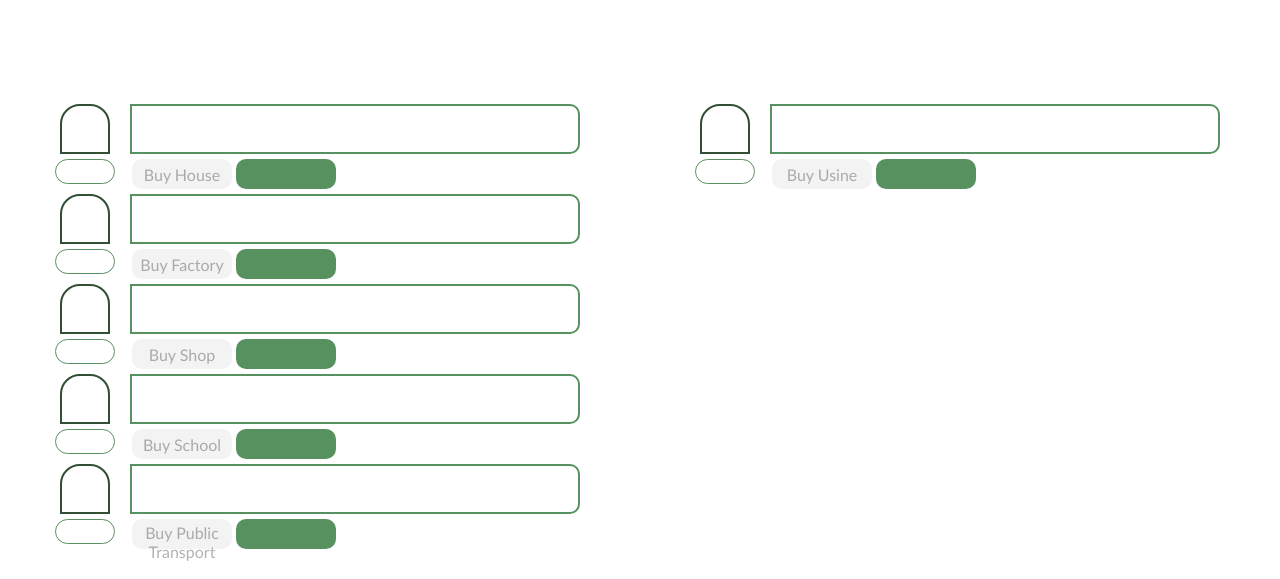
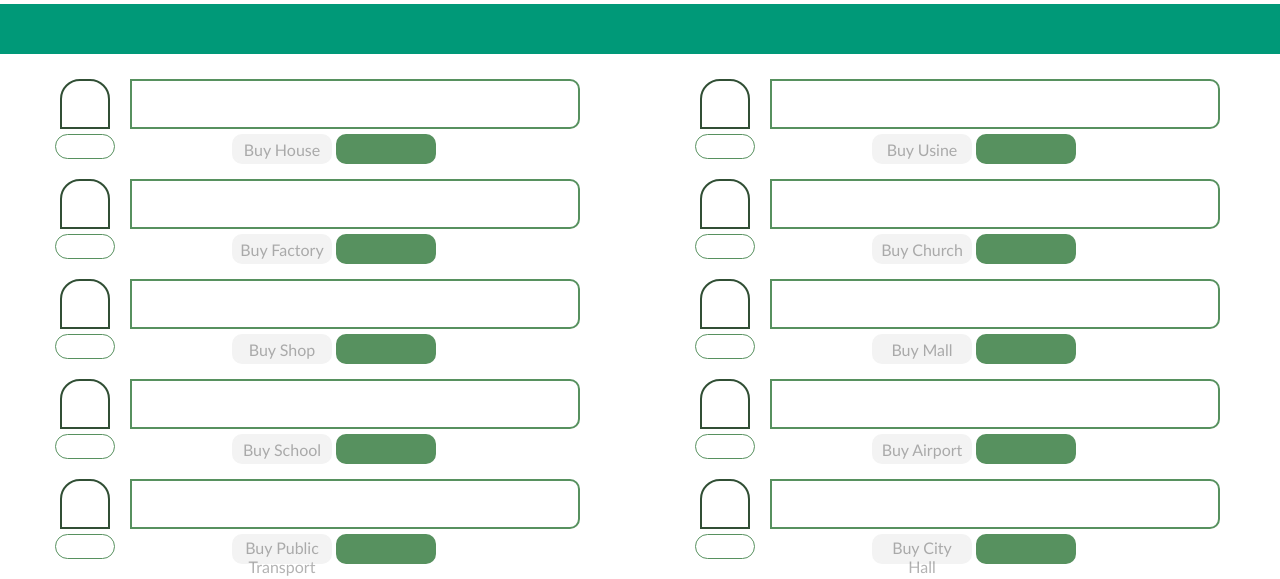
Before and after one commit to LucasGobatto/pocket-city, a website built with webpack: page src/components/app.html in a window 1280 px wide. Shown: the part 2620-3199 px from the top of the page. Built offline with nearby package versions, Linux system fonts and the light colour scheme; what typedi would draw is missing.

Commit message:
feat: create new buildings and fix css

```diff
--- a/src/components/app.html
+++ b/src/components/app.html
@@ -10,8 +10,8 @@
     <main class="display-wrapper">
       <h1>POCKET CITY</h1>
       <div class="wallet-money">$ 0.00</div>
-      <div class="population">Population: 0</div>
     </main>
+    <div class="separator"></div>
 
     <div class="purchase-wrapper">
       <div class="building-container">
@@ -108,6 +108,7 @@
             <p class="price-label" id="public-transport-price"></p>
           </div>
           <div class="button-container">
+            <div class="profite-label" id="public-transport-profite"></div>
             <button class="pucharse-button" id="public-transport-button" name="disable">Buy Public Transport</button>
             <button class="mutiplier-button" id="public-transport"></button>
           </div>
@@ -127,57 +128,91 @@
             <p class="price-label" id="usine-price"></p>
           </div>
           <div class="button-container">
+            <div class="profite-label" id="usine-profite"></div>
             <button class="pucharse-button" id="usine-button" name="disable">Buy Usine</button>
             <button class="mutiplier-button" id="usine" id="usine"></button>
           </div>
         </div>
       </div>
-    </div>
-    <div class="div" style="display: none">
-      <div class="purchase-button-container">
-        <div class="purchase-icon" id="usine"></div>
-        <button class="purchase-button" id="usine-button" name="disable">Buy Usine</button>
-        <div class="slider-wrapper" id="usine-slider">
-          <p class="purchase-price" id="usine-price"></p>
-          <div class="slider" id="usine-slider"></div>
+      <div class="building-container">
+        <div class="building-icon-wrapper">
+          <div class="building-icon" id="church"></div>
+          <div class="progress-bar-wrapper">
+            <div class="animated-progress-bar" id="church"></div>
+            <p class="building-amount" id="church"></p>
+          </div>
         </div>
-        <div class="profite-label" id="usine-profite"></div>
+        <div class="slider-wrapper">
+          <div class="slider">
+            <div class="animated-slider" id="church-slider"></div>
+            <p class="price-label" id="church-price"></p>
+          </div>
+          <div class="button-container">
+            <div class="profite-label" id="church-profite"></div>
+            <button class="pucharse-button" id="church-button" name="disable">Buy Church</button>
+            <button class="mutiplier-button" id="church" id="church"></button>
+          </div>
+        </div>
       </div>
-      <div class="purchase-button-container">
-        <div class="purchase-icon" id="church"></div>
-        <button class="purchase-button" id="church-button" name="disable">Buy Church</button>
-        <div class="slider-wrapper" id="church-slider">
-          <p class="purchase-price" id="church-price"></p>
-          <div class="slider" id="church-slider"></div>
+      <div class="building-container">
+        <div class="building-icon-wrapper">
+          <div class="building-icon" id="mall"></div>
+          <div class="progress-bar-wrapper">
+            <div class="animated-progress-bar" id="mall"></div>
+            <p class="building-amount" id="mall"></p>
+          </div>
         </div>
-        <div class="profite-label" id="church-profite"></div>
+        <div class="slider-wrapper">
+          <div class="slider">
+            <div class="animated-slider" id="mall-slider"></div>
+            <p class="price-label" id="mall-price"></p>
+          </div>
+          <div class="button-container">
+            <div class="profite-label" id="mall-profite"></div>
+            <button class="pucharse-button" id="mall-button" name="disable">Buy Mall</button>
+            <button class="mutiplier-button" id="mall" id="mall"></button>
+          </div>
+        </div>
       </div>
-      <div class="purchase-button-container">
-        <div class="purchase-icon" id="mall"></div>
-        <button class="purchase-button" id="mall-button" name="disable">Buy Mall</button>
-        <div class="slider-wrapper" id="mall-slider">
-          <p class="purchase-price" id="mall-price"></p>
-          <div class="slider" id="mall-slider"></div>
+      <div class="building-container">
+        <div class="building-icon-wrapper">
+          <div class="building-icon" id="airport"></div>
+          <div class="progress-bar-wrapper">
+            <div class="animated-progress-bar" id="airport"></div>
+            <p class="building-amount" id="airport"></p>
+          </div>
         </div>
-        <div class="profite-label" id="mall-profite"></div>
+        <div class="slider-wrapper">
+          <div class="slider">
+            <div class="animated-slider" id="airport-slider"></div>
+            <p class="price-label" id="airport-price"></p>
+          </div>
+          <div class="button-container">
+            <div class="profite-label" id="airport-profite"></div>
+            <button class="pucharse-button" id="airport-button" name="disable">Buy Airport</button>
+            <button class="mutiplier-button" id="airport" id="airport"></button>
+          </div>
+        </div>
       </div>
-      <div class="purchase-button-container">
-        <div class="purchase-icon" id="airport"></div>
-        <button class="purchase-button" id="airport-button" name="disable">Buy Airport</button>
-        <div class="slider-wrapper" id="airport-slider">
-          <p class="purchase-price" id="airport-price"></p>
-          <div class="slider" id="airport-slider"></div>
+      <div class="building-container">
+        <div class="building-icon-wrapper">
+          <div class="building-icon" id="city-hall"></div>
+          <div class="progress-bar-wrapper">
+            <div class="animated-progress-bar" id="city-hall"></div>
+            <p class="building-amount" id="city-hall"></p>
+          </div>
         </div>
-        <div class="profite-label" id="airport-profite"></div>
-      </div>
-      <div class="purchase-button-container">
-        <div class="purchase-icon" id="city-hall"></div>
-        <button class="purchase-button" id="city-hall-button" name="disable">Buy City Hall</button>
-        <div class="slider-wrapper" id="city-hall-slider">
-          <p class="purchase-price" id="city-hall-price"></p>
-          <div class="slider" id="city-hall-slider"></div>
+        <div class="slider-wrapper">
+          <div class="slider">
+            <div class="animated-slider" id="city-hall-slider"></div>
+            <p class="price-label" id="city-hall-price"></p>
+          </div>
+          <div class="button-container">
+            <div class="profite-label" id="city-hall-profite"></div>
+            <button class="pucharse-button" id="city-hall-button" name="disable">Buy City Hall</button>
+            <button class="mutiplier-button" id="city-hall" id="city-hall"></button>
+          </div>
         </div>
-        <div class="profite-label" id="city-hall-profite"></div>
       </div>
     </div>
   </body>
--- a/src/components/styles/global.style.css
+++ b/src/components/styles/global.style.css
@@ -15,5 +15,5 @@ style {
   --secondary: #57915f;
   --white: #f3f3f3;
   --black: rgba(0, 0, 0, 0.3);
-  --alternative: #890165;
+  --alternative: #009978;
 }
--- a/src/components/styles/main-session.style.css
+++ b/src/components/styles/main-session.style.css
@@ -27,8 +27,9 @@ H1 {
   margin:20px;
 }
 
-.week-profite {
-  margin: auto;
-  font-size: 18px;
-  color: #009978
+.separator {
+  background-color: var(--alternative);
+  height: 50px;
+  width: 100%;
+  margin-bottom: 25px;
 }
--- a/src/components/styles/purchase-buttons.style.css
+++ b/src/components/styles/purchase-buttons.style.css
@@ -1,5 +1,4 @@
 .purchase-wrapper {
-  margin-top: 100px;
   display: grid;
   grid-template-columns: repeat(2, auto);
   grid-template-rows: repeat(5, auto);
@@ -7,7 +6,7 @@
 }
 
 .building-container {
-  margin: 0 50px;
+  margin: 0 50px 10px 50px;
   display: flex;
 }
 
@@ -59,7 +58,6 @@
   font-size: 16px;
   margin: auto 10px;
   color: var(--primary);
-  /* color: #f3f3f3; */
   font-weight: bold;
   z-index: 1;
   width: 100px;
@@ -130,80 +128,8 @@ button {
   cursor: default;
 }
 
-
-/* .purchase-wrapper {
-  margin-top: 100px;
-  display: grid;
-  grid-template-columns: repeat(2, auto);
-  grid-template-rows: repeat(5, auto);
-  grid-auto-flow: column;
-}
-
-.purchase-button-container {
-  display: flex;
-  margin: 15px;
-}
-
-.purchase-icon {
-  width: 70px;
-  height: 50px;
-  margin: 0 10px;
-}
-
-.slider-wrapper {
-  width: 100%;
-  background-color: var(--secondary);
-  border-radius: 0 10px 10px 0;
-  position: relative;
-  display: flex;
-  align-items: center;
-}
-
-.slider {
-  background-color: var(--primary);
-  border-radius: 0 10px 10px 0;
-  width: 0%;
-  height: 100%;
-  position: absolute;
-  z-index: 0;
-}
-
-.animated-class {
-  animation-name: grow-slider;
-  animation-iteration-count: 1;
-}
-
-@keyframes grow-slider {
-  from {
-    width: 0%;
-  }
-  to {
-    width: 100%;
-  }
-}
-
-.purchase-button {
-  border: none;
-  border-radius: 5px;
-  border-style: none;
-  width: 100px;
-  height: 50px;
-  margin: 0 10px;
-  padding: 5px;
-  cursor: pointer;
-}
-
-.purchase-price {
-  font-size: 16px;
-  margin: auto 10px;
-  color: #f3f3f3;
-  font-weight: bold;
-  z-index: 1;
-  width: 100px;
-}
-
 .profite-label {
-  margin: auto;
+  margin: auto 0;
   width: 100px;
   text-align: center;
-} */
+}
```
